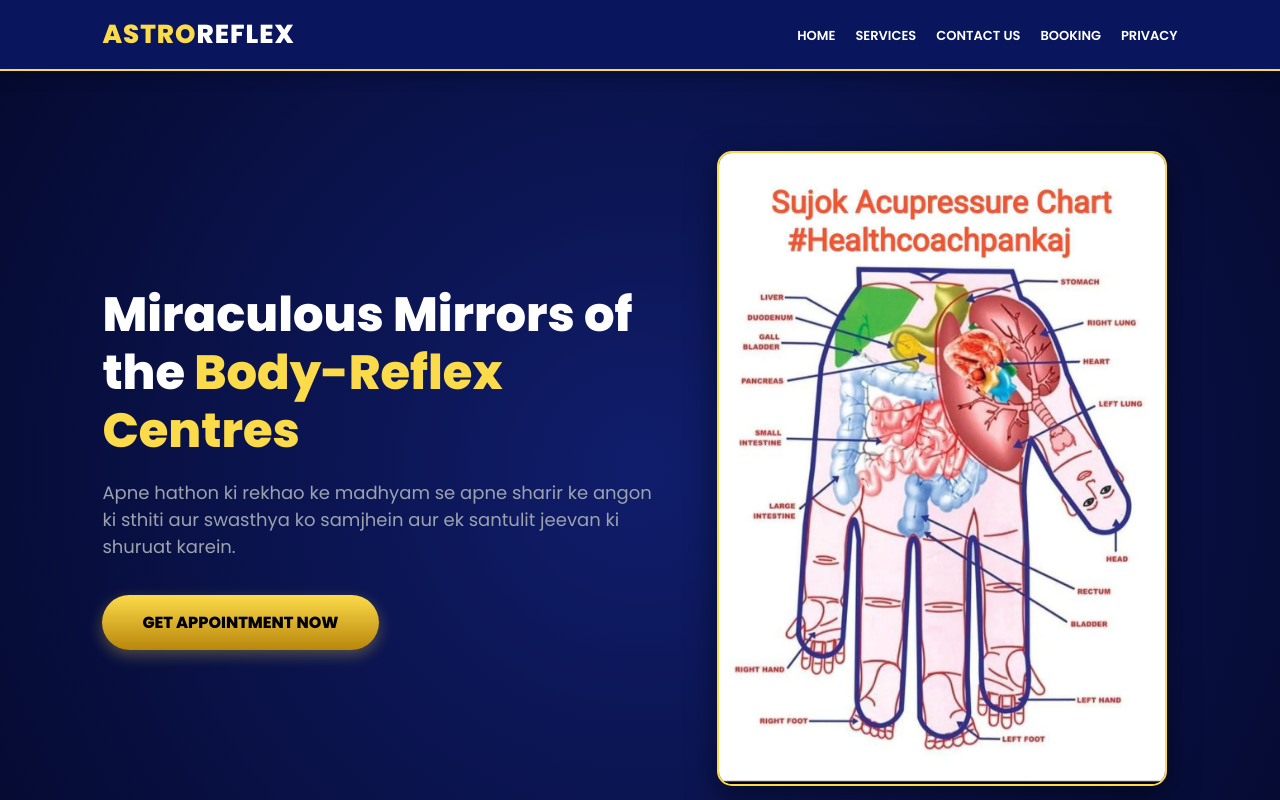
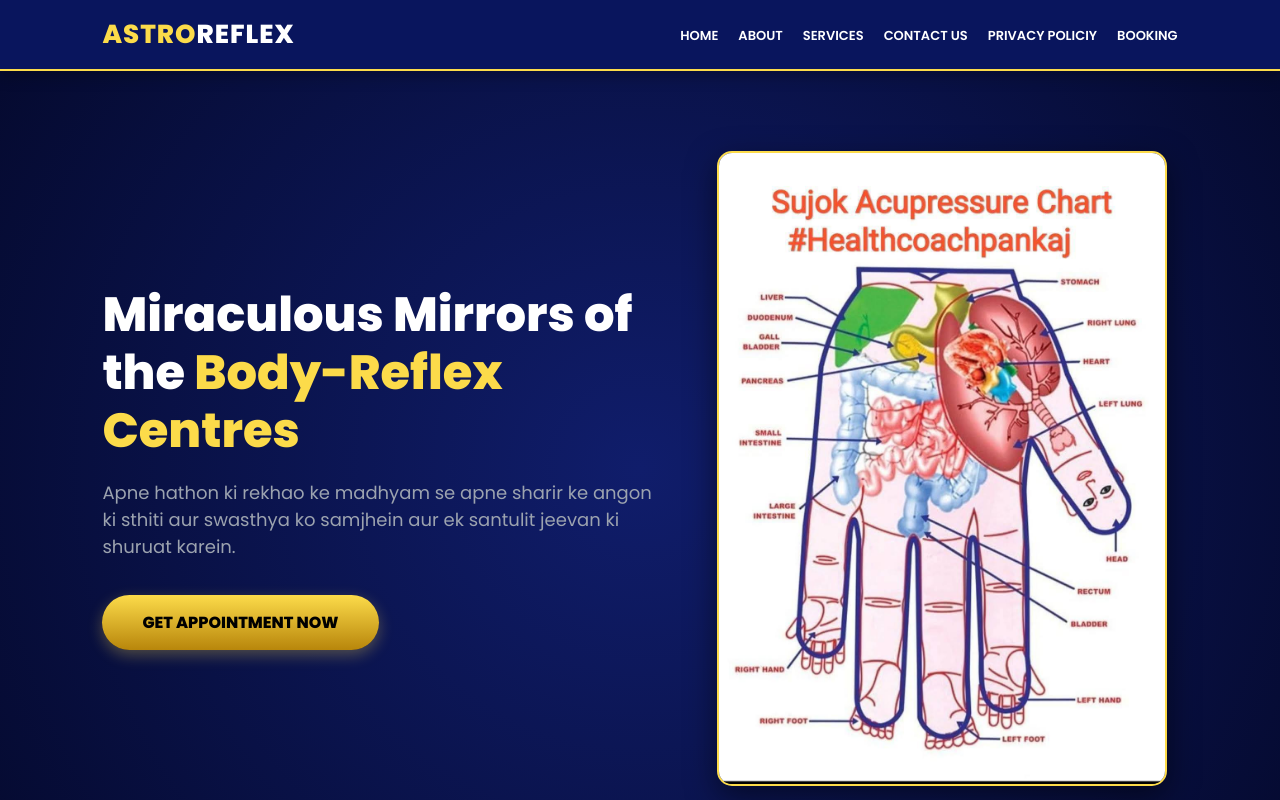
Before and after one commit to deepanshuchaurasiya/kkkkk-dddd, a plain HTML site: page index.html in a window 1280 px wide. Shown: the top 800 px of the page. Drawn offline with Linux system fonts and the light colour scheme.

Commit message:
Update index.html

```diff
--- a/index.html
+++ b/index.html
@@ -148,10 +148,11 @@
         <nav>
             <ul>
                 <li><a href="#home">HOME</a></li>
-                <li><a href="#services">SERVICES</a></li>
-                <li><a href="#chart">CONTACT US</a></li>
-                <li><a href="#appointment">BOOKING</a></li>
-                <li><a href="#privacy">PRIVACY</a></li>
+                <li><a href="#services">ABOUT</a></li>
+                <li><a href="#chart">SERVICES</a></li>
+                <li><a href="#appointment">CONTACT US</a></li>
+                <li><a href="#privacy">PRIVACY POLICIY </a></li>
+                <li><a href="#privacy">BOOKING </a></li>
             </ul>
         </nav>
     </header>
```
